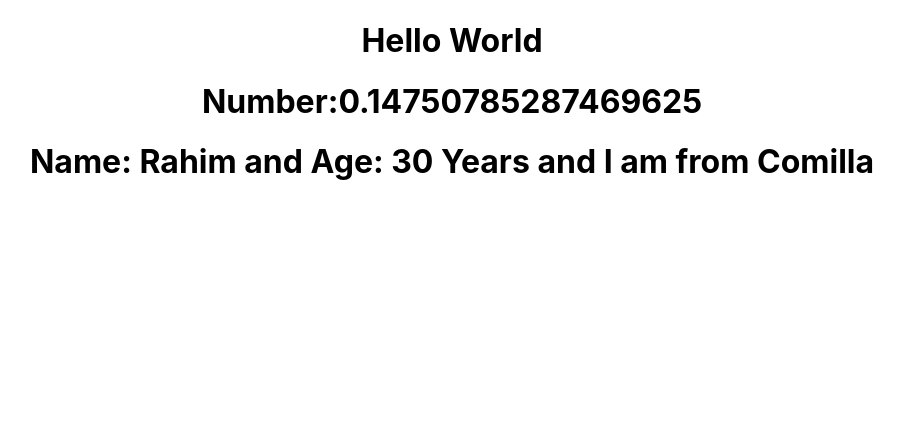
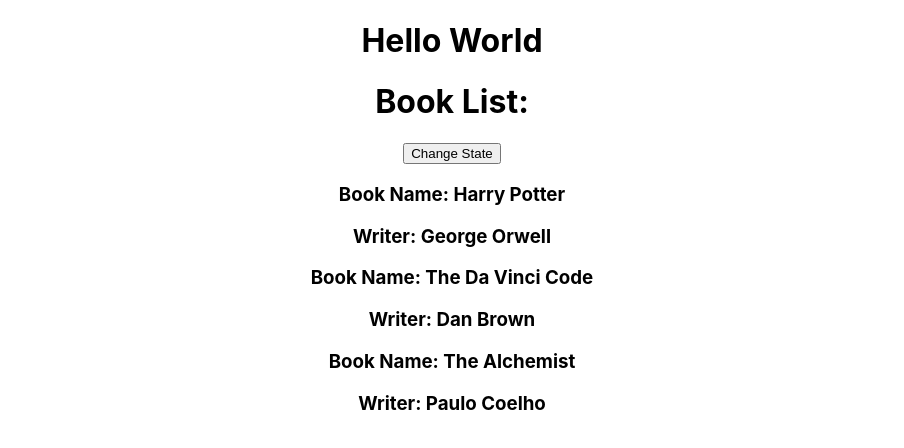
Before and after one commit to shwakib/fromscratch, a React (Create React App) app in the folder full-stack-journey/REACT/f1st-react-app/hello-world/: page / in a window 1280 px wide. Shown: the top 448 px of the page, without its empty margins (188-1092 px from the left). Built offline with nearby package versions, Linux system fonts and the light colour scheme.

Commit message:
changing state

```diff
--- a/full-stack-journey/REACT/f1st-react-app/hello-world/src/App.js
+++ b/full-stack-journey/REACT/f1st-react-app/hello-world/src/App.js
@@ -1,6 +1,7 @@
 import React, { Component } from 'react';
 import './App.css';
 import Person from './components/Person.js'
+import Book from './components/Book.js'
 
 //Functional Component
 // function App() {
@@ -15,11 +16,40 @@
 
 //Class Component
 class App extends Component {
+  state = {
+    books: [
+      { bookName: "Harry Potter", bookWriter: "George Orwell" },
+      { bookName: "The Da Vinci Code", bookWriter: "Dan Brown" },
+      { bookName: "The Alchemist", bookWriter: "Paulo Coelho" }
+    ]
+  }
+  changeBookState = () => {
+    this.setState({
+      books: [
+        { bookName: "Nineteen Eighty-Four", bookWriter: "George Orwell" },
+        { bookName: "The Da Vinci Code", bookWriter: "Dan Brown" },
+        { bookName: "Metmorphosis", bookWriter: "Franz Kafka" }
+      ]
+    });
+  }
+  // constructor() {
+  //   super();
+  //   this.state = {};
+  // }
   render() {
+    console.log(this.state);
     return (
       <div className="App">
         <h1>Hello World</h1>
-        <Person name="Rahim" age="30">I am from Comilla </Person>
+        {/* <Person name="Rahim" age="30">I am from Comilla </Person> */}
+        <h1>Book List:</h1>
+        <button onClick={this.changeBookState}>Change State</button>
+        {/* <Book bookName="Harry Potter" bookWriter="George Orwell" />
+        <Book bookName="The Da Vinci Code" bookWriter="Dan Brown" />
+        <Book bookName="The Alchemist" bookWriter="Paulo Coelho" /> */}
+        <Book bookName={this.state.books[0].bookName} bookWriter={this.state.books[0].bookWriter} />
+        <Book bookName={this.state.books[1].bookName} bookWriter={this.state.books[1].bookWriter} />
+        <Book bookName={this.state.books[2].bookName} bookWriter={this.state.books[2].bookWriter} />
       </div>
     );
   }
--- /dev/null
+++ b/full-stack-journey/REACT/f1st-react-app/hello-world/src/components/Book.js
@@ -0,0 +1,12 @@
+import React from "react";
+
+const Book = props => {
+    return (
+        <div>
+            <h3>Book Name: {props.bookName}</h3>
+            <h3>Writer: {props.bookWriter}</h3>
+        </div>
+    )
+}
+
+export default Book;
--- a/full-stack-journey/REACT/f1st-react-app/hello-world/src/components/Person.js
+++ b/full-stack-journey/REACT/f1st-react-app/hello-world/src/components/Person.js
@@ -10,28 +10,28 @@
 // }
 
 //Arrow Function
-// let Person = (props) => {
-//     return (
-//         <div>
-//             <h1>Number:{Math.random()}</h1>
-//             <h1>Name: {props.name} and Age: {props.age} Years and {props.children}</h1>
-//         </div>
-//     );
+let Person = (props) => {
+    return (
+        <div>
+            <h1>Number:{Math.random()}</h1>
+            <h1>Name: {props.name} and Age: {props.age} Years and {props.children}</h1>
+        </div>
+    );
+}
+
+//Class Component
+// class Person extends Component {
+//     constructor(props) {
+//         super(props);
+//     }
+//     render() {
+//         return (
+//             <div>
+//                 <h1>Number:{Math.random()}</h1>
+//                 <h1>Name: {this.props.name} and Age: {this.props.age} Years and {this.props.children}</h1>
+//             </div>
+//         );
+//     }
 // }
 
-//Class Component
-class Person extends Component {
-    constructor(props) {
-        super(props);
-    }
-    render() {
-        return (
-            <div>
-                <h1>Number:{Math.random()}</h1>
-                <h1>Name: {this.props.name} and Age: {this.props.age} Years and {this.props.children}</h1>
-            </div>
-        );
-    }
-}
-
 export default Person;
```
